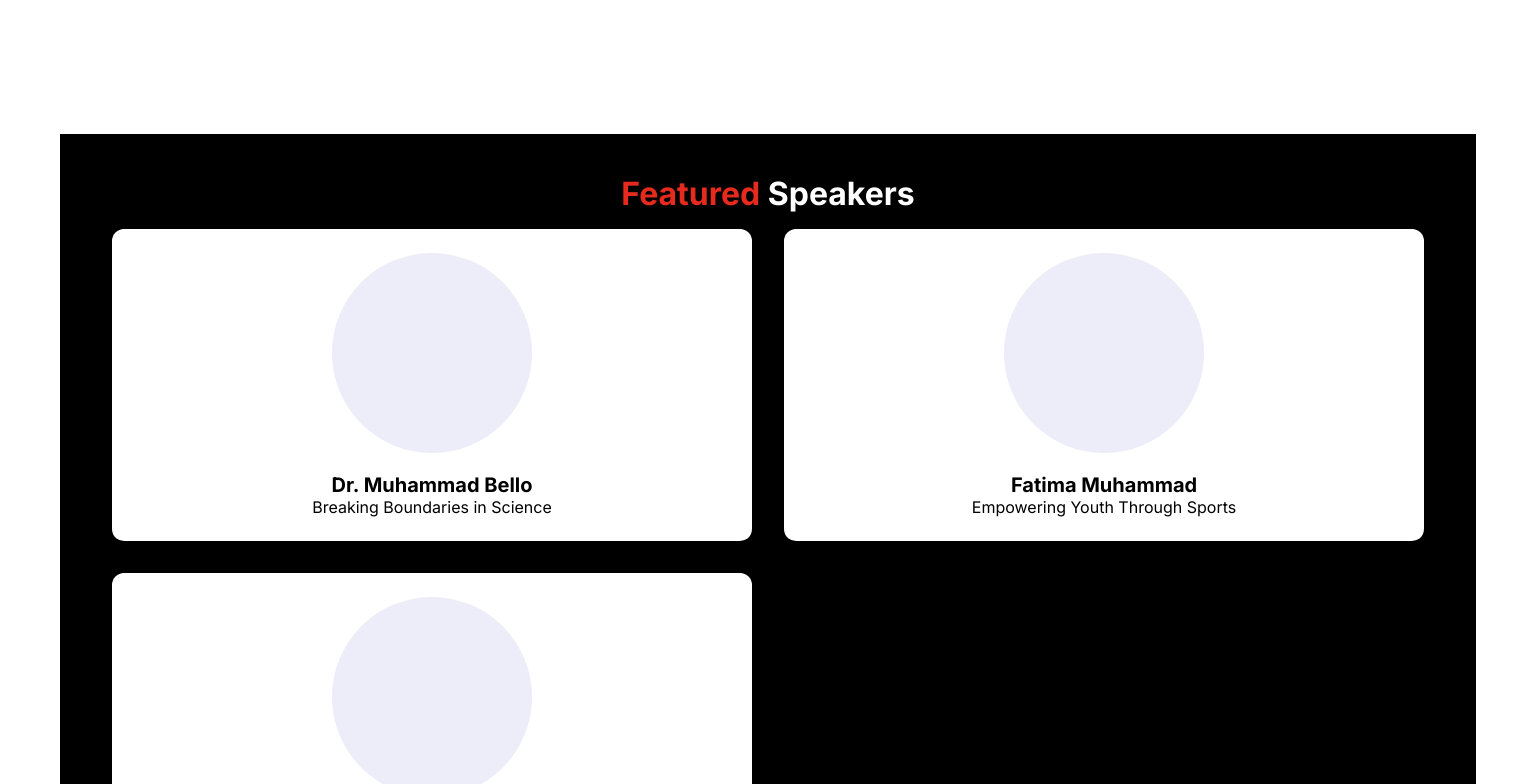
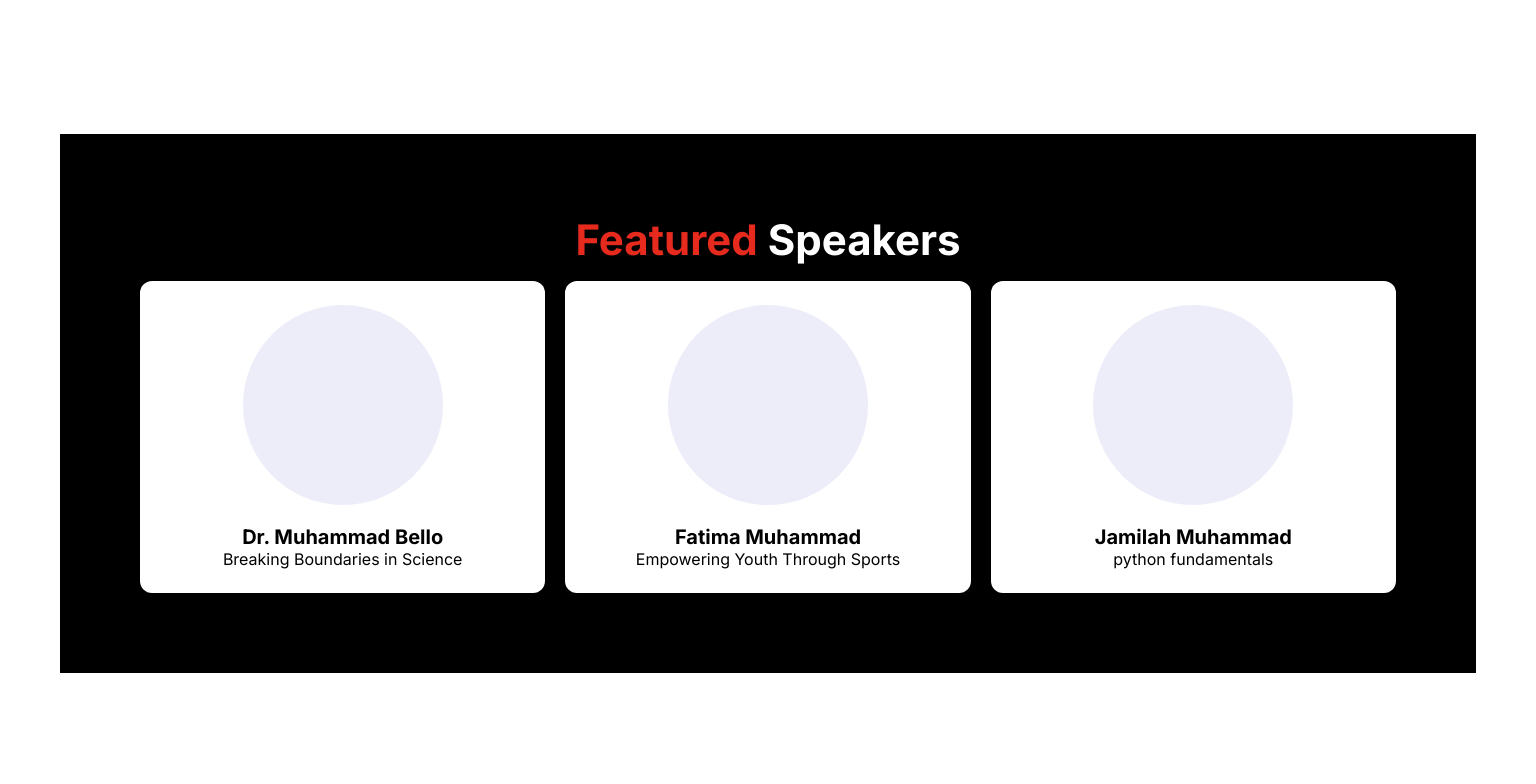
Before and after one commit to Meetkamal256/tedxkashere, a Next.js app: page / in a window 1536 px wide. Shown: the part 1240-2024 px from the top of the page. Built offline with nearby package versions, Linux system fonts and the light colour scheme.

Commit message:
style(featuredSpeakers):  enhance font-size, padding and layout for large desktops, extra large desktop and ultra-wide screens

```diff
--- a/app/components/featuredSpeakers/featured-speakers.module.css
+++ b/app/components/featuredSpeakers/featured-speakers.module.css
@@ -20,8 +20,11 @@
 .grid {
   display: grid;
   grid-template-columns: 1fr;
+  justify-content: center;
+  align-items: center;
+  margin: 0 auto;
   gap: 32px;
-  padding: 0px;
+  padding: 0 20px;
 }
 
 .card {
@@ -70,3 +73,61 @@
     font-size: 16px;
   }
 }
+
+/* Large screens: desktops */
+@media (min-width: 1024px) {
+  .grid {
+    grid-template-columns: repeat(3, 1fr);
+    gap: 20px;
+    padding: 0 40px;
+  }
+
+  .speakersSection {
+    padding: 60px 40px;
+  }
+
+  .heading {
+    font-size: 36px;
+  }
+}
+
+/* Extra large: 1440px+ */
+@media (min-width: 1440px) {
+    .grid {
+      grid-template-columns: repeat(3, 1fr);
+      max-width: 1400px;
+      padding: 0;
+    }
+
+    .speakersSection {
+      padding: 80px 80px;
+    }
+
+    .heading {
+      font-size: 42px;
+    }
+  }
+
+  /* Ultra-wide screens: 1920px+ */
+  @media (min-width: 1920px) {
+    .grid {
+      max-width: 1600px;
+      gap: 48px;
+    }
+
+    .card {
+      padding: 32px;
+    }
+
+    .heading {
+      font-size: 48px;
+    }
+
+    .name {
+      font-size: 22px;
+    }
+
+    .topic {
+      font-size: 17px;
+    }
+  }
```
